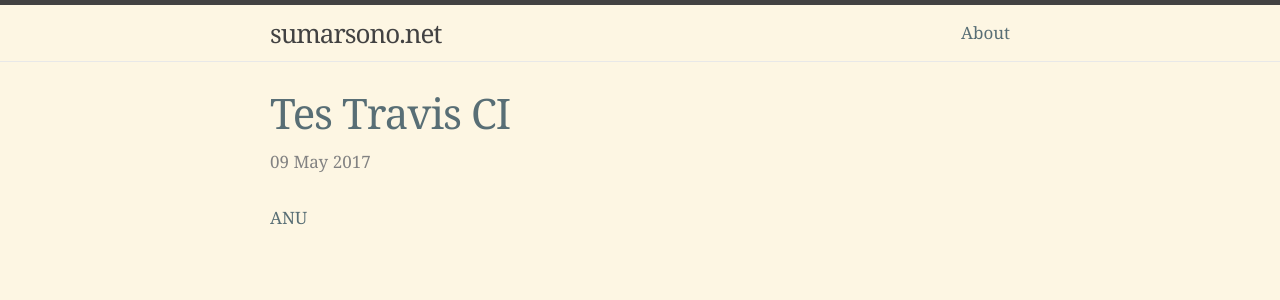
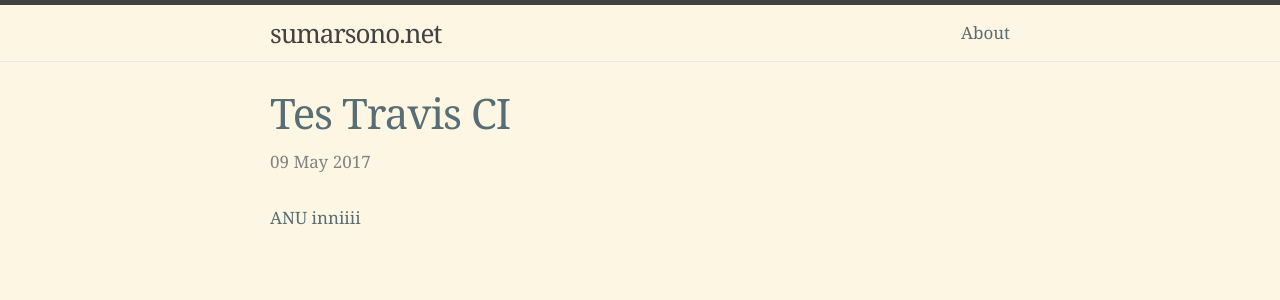
Before and after one commit to nalakawula/sumarsono.net, a Jekyll site: the page built from _posts/2017-05-09-tes-travis-ci.md, in a window 1280 px wide. Shown: the top 300 px of the page. Built offline with Jekyll 4.4.1, drawn with Linux system fonts in a browser that asks for light colours.

Commit message:
benahi konfig travis

```diff
--- a/_config.yml
+++ b/_config.yml
@@ -5,6 +5,7 @@
 # For technical reasons, this file is *NOT* reloaded automatically when you use
 # 'jekyll serve'. If you change this file, please restart the server process.
 
+future: true
 # Site settings
 title:              sumarsono.net
 author:             Sumarsono
--- a/_posts/2017-05-09-tes-travis-ci.md
+++ b/_posts/2017-05-09-tes-travis-ci.md
@@ -3,4 +3,4 @@ layout: post
 title: "Tes Travis CI"
 date: 2017-05-09 22:56:04
 ---
-ANU
+ANU inniiii
```
Also changed, not shown: .travis.yml.
